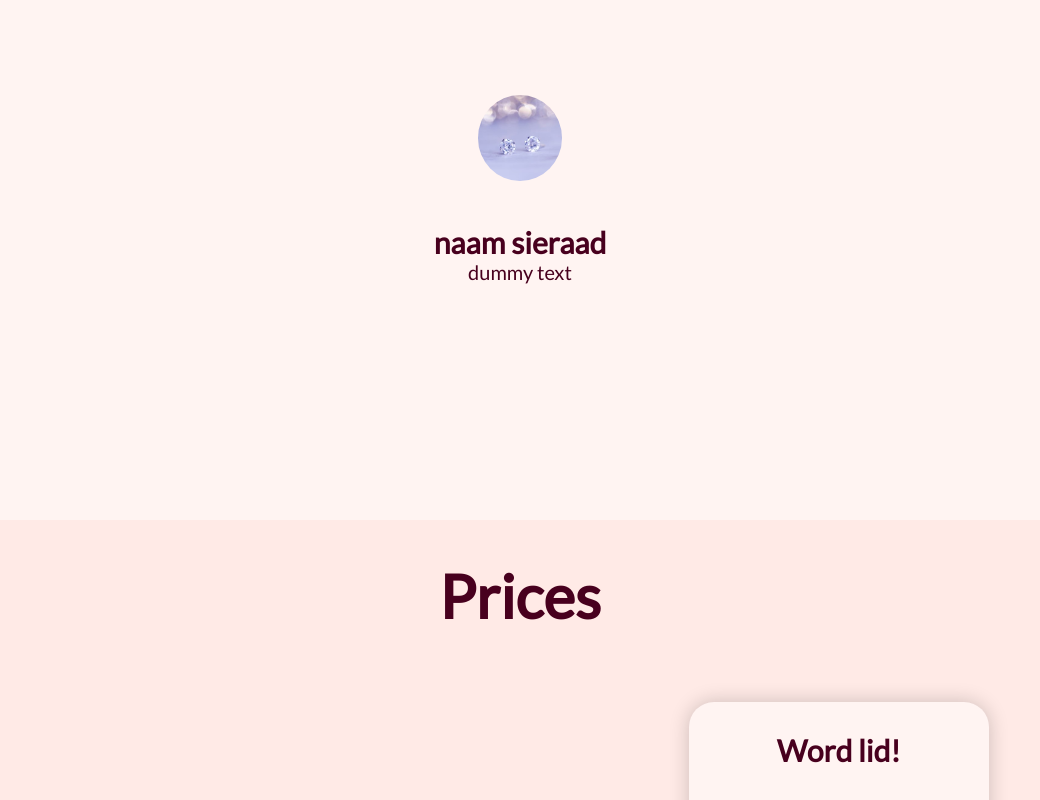
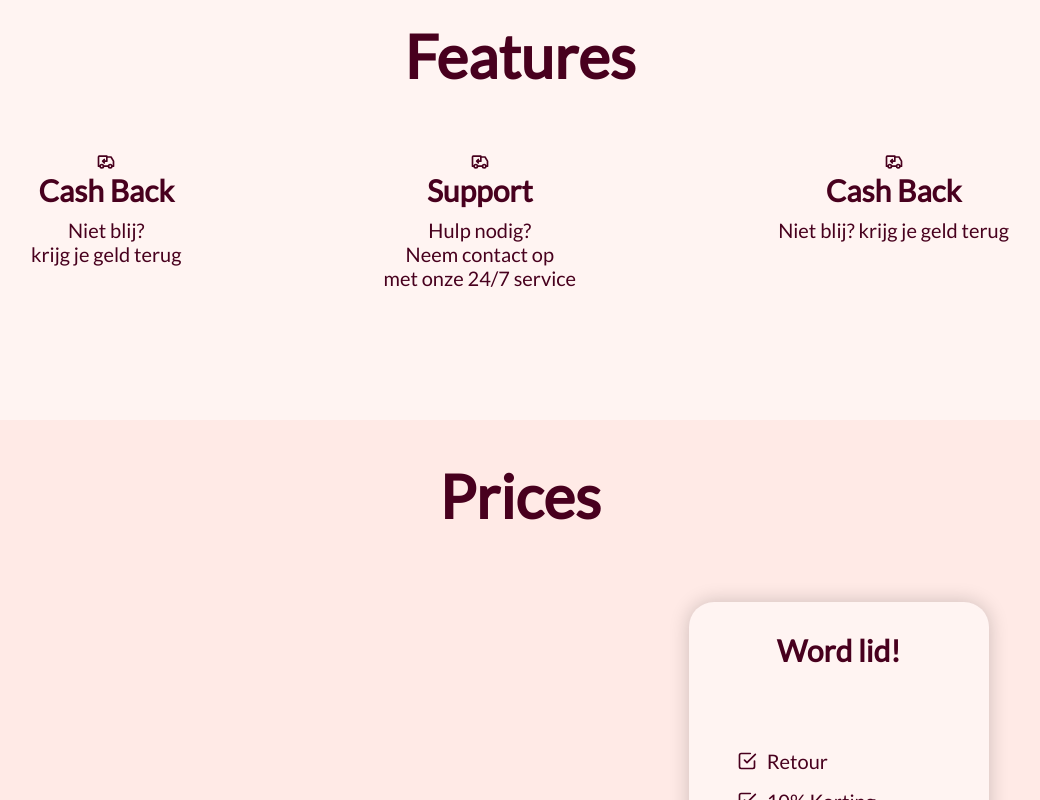
Before and after one commit to Shihua-liu/spark, a React (Create React App) app in the folder spark/: page / in a window 1280 px wide. Shown: the part 1660-2460 px from the top of the page, without its empty margins (120-1160 px from the left). Built offline with nearby package versions, Linux system fonts and the light colour scheme.

Commit message:
veel hoofdletters erbij gedaan, font sizes verkleind, footer hover links wordt orangje, feature veranderd

```diff
--- a/spark/src/components/Footer/Footer.css
+++ b/spark/src/components/Footer/Footer.css
@@ -25,6 +25,7 @@
 .Footer__list--nav {
     list-style: none;
     margin: 1rem 0rem;
+    font-size: 105%;
 }
 
 .Footer__list--links {
@@ -32,6 +33,9 @@
     color: #000;
 }
 
+.Footer__list--links:hover {
+    color:#ff5c28;
+}
 @media screen and(max-width:600px) {
     .Footer {
         display: flex !important;
--- a/spark/src/components/Footer/Footercomponents/FooterNav.js
+++ b/spark/src/components/Footer/Footercomponents/FooterNav.js
@@ -4,21 +4,21 @@ const FooterNav = () => {
     return (
         <ul className="Footer__ul">
             {/* <i className="fa-solid fa-gem"></i> */}
-            <h3 className="Footer__h3">navigatie</h3>
+            <h3 className="Footer__h3">Navigatie</h3>
             <li className="Footer__list--nav">
-                <a className="Footer__list--links" href="">over</a>
+                <a className="Footer__list--links" href="">Over</a>
             </li>
             <li className="Footer__list--nav">
-                <a className="Footer__list--links" href="">features</a>
+                <a className="Footer__list--links" href="">Features</a>
             </li>
             <li className="Footer__list--nav">
-                <a className="Footer__list--links" href="">prijs</a>
+                <a className="Footer__list--links" href="">Prijs</a>
             </li>
             <li className="Footer__list--nav">
-                <a className="Footer__list--links" href="">contact</a>
+                <a className="Footer__list--links" href="">Contact</a>
             </li>
             <li className="Footer__list--nav">
-                <a className="Footer__list--links" href="">login</a>
+                <a className="Footer__list--links" href="">Login</a>
             </li>
         </ul>
     );
--- a/spark/src/components/firstpage/Cards/Cards.css
+++ b/spark/src/components/firstpage/Cards/Cards.css
@@ -62,7 +62,7 @@
     cursor: pointer;
     padding: 0.5rem 2rem;
     margin: 2rem 0rem;
-    font-size: 120%;
+    font-size: 100%;
     display: flex;
     justify-content: end;
 }
--- a/spark/src/components/firstpage/Cards/Cards.js
+++ b/spark/src/components/firstpage/Cards/Cards.js
@@ -5,7 +5,7 @@ class Cards extends React.Component {
     constructor(props) {
         super(props);
         this.state = {
-           text: ["retour", "10% korting", "geen verzend kosten", "altijd opzegbaar"],
+           text: ["Retour", "10% Korting", "Geen verzend kosten", "Altijd opzegbaar"],
         }
     }
 
--- a/spark/src/components/firstpage/Checks/Checks.js
+++ b/spark/src/components/firstpage/Checks/Checks.js
@@ -7,15 +7,15 @@ const Checks = () => {
         <ul className="checks">
             <span>
                 <FiCheckSquare className="checks__icons" size="2rem" color="#48001e"/>
-                <li className="checks__items">buy before 10pm for next day home</li>
+                <li className="checks__items">Koop voor 22:00, en dan morgen in huis</li>
             </span>
             <span>
                 <FiCheckSquare className="checks__icons" size="2rem" color="#48001e"/>
-                <li className="checks__items">guaranteed money back</li>
+                <li className="checks__items">Gegarandeerd geld terug</li>
             </span>
             <span>
                 <FiCheckSquare className="checks__icons" size="2rem" color="#48001e"/>
-                <li className="checks__items">high quality</li>
+                <li className="checks__items">Beste kwaliteit</li>
             </span>
 
         </ul>
--- a/spark/src/components/firstpage/Feature/Feature.css
+++ b/spark/src/components/firstpage/Feature/Feature.css
@@ -1,6 +1,21 @@
+.feature__maindiv{
+    width: 100%;
+    display: flex;
+    flex-direction: row;
+    justify-content: space-around;
+    align-items: flex-start;
+}
+
 .feature{
     margin: 2rem;
     text-align: center;
+    display: flex;
+    justify-content: space-around;
+    flex-direction: column;
+}
+
+.feature__div{
+    margin: 1rem;
 }
 
 .feature__figure{
@@ -9,6 +24,7 @@
     display: flex;
     justify-content: center;
     align-items: center;
+
 }
 
 .feature__figure img{
--- a/spark/src/components/firstpage/Feature/Feature.js
+++ b/spark/src/components/firstpage/Feature/Feature.js
@@ -1,26 +1,46 @@
 
 import "./Feature.css"
+import { TbTruckReturn } from "react-icons/tb"
 
-const Feature = (props) => {
-
-    let cardImage = <img src={"/images/" + props.image} alt=""/>
-
-    if(props.image === undefined){
-        cardImage = <img src={"/images/diamonds2.jpg"} alt=""/>;
-    }
+const Feature = () => {
 
     return (
+        <div className="feature__maindiv">
             <section className="feature">
                 <figure className="feature__figure">
-                {cardImage}
+                    <TbTruckReturn />
                 </figure>
                 <h2 className="feature__head">
-                {props.head || "naam sieraad"}
+                    Cash Back
                 </h2>
                 <section className="feature__div">
-                <p>{props.text || "dummy text"}</p>
+                    <p>Niet blij? <br></br>krijg je geld terug</p>
                 </section>
             </section>
+            <section className="feature">
+                <figure className="feature__figure">
+                    <TbTruckReturn />
+                </figure>
+                <h2 className="feature__head">
+                    Support
+                </h2>
+                <section className="feature__div">
+                    <p>Hulp nodig? <br></br>Neem contact op <br /> met onze 24/7 service</p>
+                </section>
+            </section>
+            <section className="feature">
+                <figure className="feature__figure">
+                    <TbTruckReturn />
+                </figure>
+                <h2 className="feature__head">
+                    Cash Back
+                </h2>
+                <section className="feature__div">
+                    <p>Niet blij? krijg je geld terug</p>
+                </section>
+            </section>
+        </div>
+
     );
 }
 
--- a/spark/src/components/firstpage/Sectionfirst/Section.css
+++ b/spark/src/components/firstpage/Sectionfirst/Section.css
@@ -1,7 +1,8 @@
 .sectionfirst{
-    min-height: 80vh;
+    min-height: 20vh;
     font-size: 200%;
     background: #fff4f2;
+    padding: 10rem 5rem;
 }
 
 
@@ -15,8 +16,10 @@
 }
 
 .sectionfirst__wrapper{
+    height: 100%;
     display: flex;
     justify-content: center;
+    align-items: center;
     gap: 2rem;
     flex-wrap: wrap;
 }
--- a/spark/src/components/firstpage/contact/contact.css
+++ b/spark/src/components/firstpage/contact/contact.css
@@ -5,7 +5,7 @@
     justify-content: center;
     align-items: center;
     flex-direction: column;
-    background: #ffccc2;
+    background: white;
     z-index: 99;
 }
 
--- a/spark/src/components/navigation/MobileNavigation.js
+++ b/spark/src/components/navigation/MobileNavigation.js
@@ -7,7 +7,7 @@ import "./Navigation.css"
 import {AiOutlineCloseCircle} from "react-icons/ai"
 import {GiHamburgerMenu} from "react-icons/gi"
 
-const MobileNavigation = () =>{
+const Dogshit = () =>{
 
     const [open, setOpen] = useState(false);
 
@@ -27,4 +27,4 @@ const MobileNavigation = () =>{
     )
 }
 
-export default MobileNavigation
+export default Dogshit
```
Lines whose indentation alone changed are shown as unchanged.
